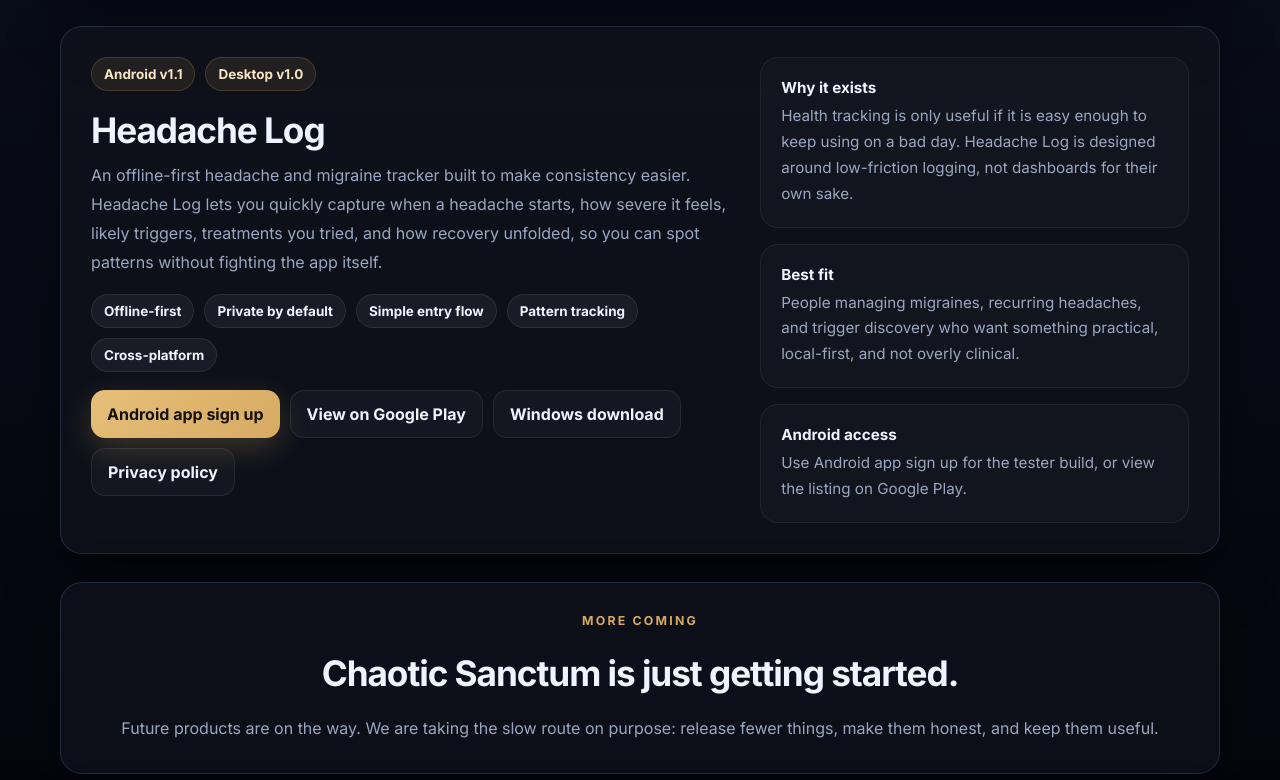
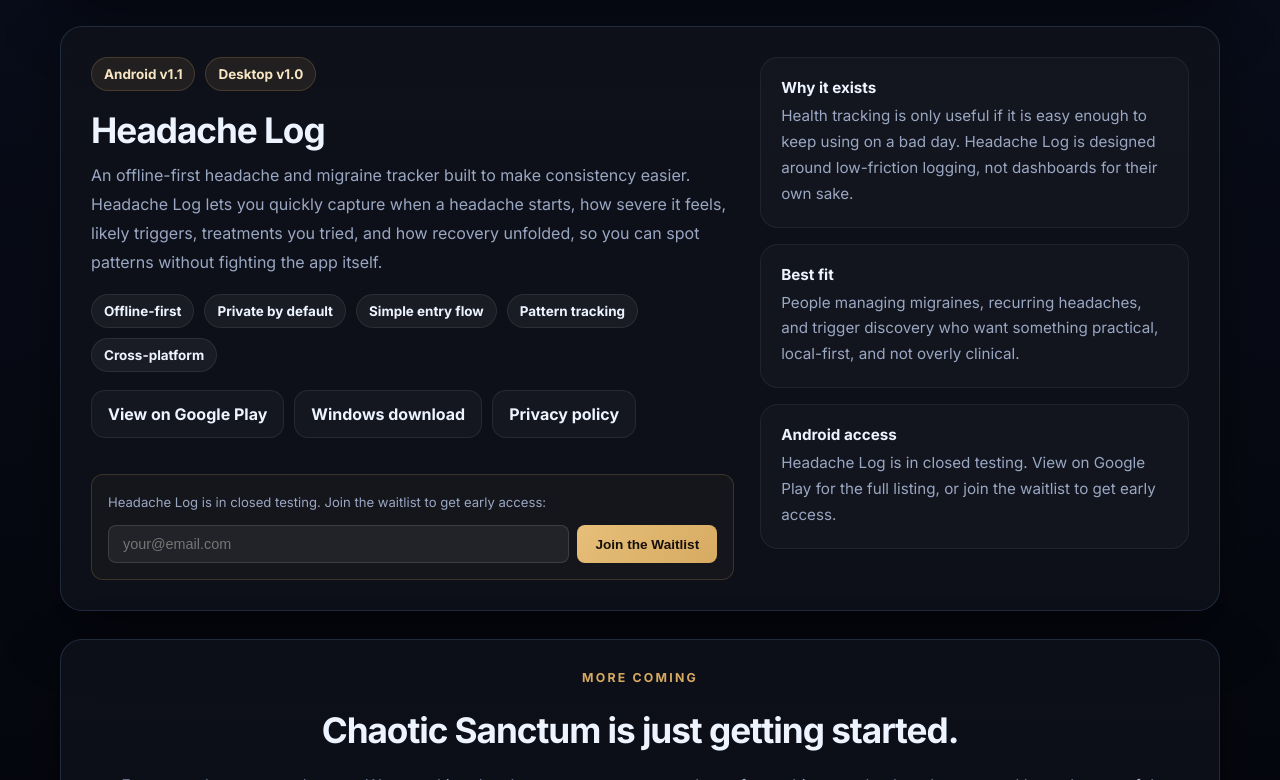
Before and after one commit to IamPatticus/chaoticsanctum, a plain HTML site: page software.html in a window 1280 px wide. Shown: the part 413-1193 px from the top of the page. Drawn offline with Linux system fonts and the light colour scheme.

Commit message:
Add waitlist form, hide closed testing links

```diff
--- a/software.html
+++ b/software.html
@@ -279,6 +279,33 @@
       .downloads { flex-direction: column; }
       .downloads a { width: 100%; }
     }
+    .waitlist-form {
+      margin-top: 18px;
+      padding: 16px;
+      border: 1px solid rgba(215, 170, 97, 0.2);
+      border-radius: 12px;
+      background: rgba(215, 170, 97, 0.04);
+    }
+    .waitlist-label {
+      font-size: 0.82rem;
+      color: rgba(215, 170, 97, 0.8);
+      margin-bottom: 10px;
+      line-height: 1.4;
+    }
+    .waitlist-form form { display: flex; gap: 8px; flex-wrap: wrap; }
+    .waitlist-form input[type="email"] {
+      flex: 1; min-width: 160px; padding: 10px 14px; border-radius: 8px;
+      border: 1px solid rgba(255,255,255,0.12); background: rgba(255,255,255,0.06);
+      color: var(--text); font-size: 0.9rem; outline: none;
+    }
+    .waitlist-form input[type="email"]:focus { border-color: rgba(215,170,97,0.5); }
+    .waitlist-form button {
+      padding: 10px 18px; border-radius: 8px; border: none;
+      background: linear-gradient(135deg, #e6bf7a, var(--accent));
+      color: #15100a; font-weight: 700; font-size: 0.85rem; cursor: pointer; transition: 0.2s ease;
+    }
+    .waitlist-form button:hover { transform: translateY(-1px); box-shadow: 0 6px 20px rgba(215,170,97,0.3); }
+
   </style>
 </head>
 <body>
@@ -323,10 +350,16 @@
             <span class="tag">Cross-platform</span>
           </div>
           <div class="downloads">
-            <a class="primary" href="https://play.google.com/apps/testing/com.chaoticsanctum.app">Android app sign up</a>
             <a class="secondary" href="https://play.google.com/store/apps/details?id=com.chaoticsanctum.app">View on Google Play</a>
             <a class="secondary" href="https://drive.google.com/drive/folders/1ZW3PjENoany-HKJOOc_j0JScrkPfcta4">Windows download</a>
             <a class="secondary" href="./privacy.html">Privacy policy</a>
+          </div>
+          <div class="waitlist-form">
+            <p class="waitlist-label">Headache Log is in closed testing. Join the waitlist to get early access:</p>
+            <form action="https://formspree.io/f/myklooqa" method="POST">
+              <input type="email" name="email" placeholder="your@email.com" required />
+              <button type="submit">Join the Waitlist</button>
+            </form>
           </div>
         </div>
         <div class="product-side">
@@ -340,7 +373,7 @@
           </div>
           <div class="side-box">
             <strong>Android access</strong>
-            <span>Use <a class="link" href="https://play.google.com/apps/testing/com.chaoticsanctum.app">Android app sign up</a> for the tester build, or view the listing on <a class="link" href="https://play.google.com/store/apps/details?id=com.chaoticsanctum.app">Google Play</a>.</span>
+            <span>Headache Log is in closed testing. <a class="link" href="https://play.google.com/store/apps/details?id=com.chaoticsanctum.app">View on Google Play</a> for the full listing, or join the waitlist to get early access.</span>
           </div>
         </div>
       </article>
```
Also changed, not shown: index.html (+34 -1 lines).
